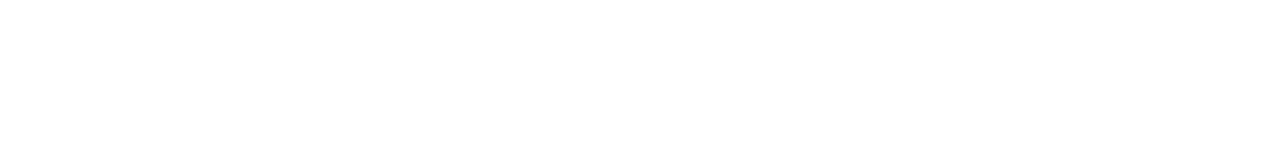
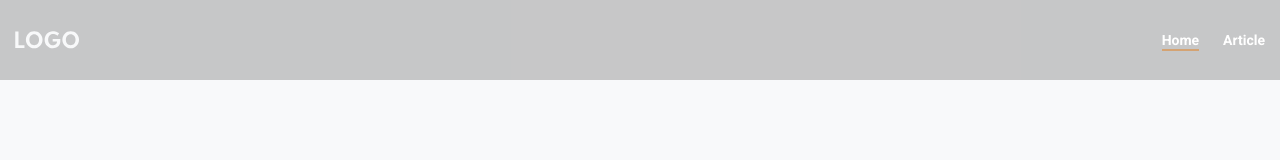
Before and after one commit to IOY3S/Website-MinimalBlog, a plain HTML site: page index.html in a window 1280 px wide. Drawn offline with Linux system fonts and the light colour scheme.

Commit message:
Вёрстка header + адаптация

```diff
--- /dev/null
+++ b/css/common.css
@@ -0,0 +1,22 @@
+body {
+	color: #495057;
+	font-family: Lora, serif;
+	font-size: 0.875rem;
+	background: #F8F9FA;
+}
+
+/* ----------- */
+.wrapper {
+	min-width: 100%;
+	overflow: clip;
+	display: flex;
+	flex-direction: column;
+}
+
+/* ----------- */
+[class*="__container"] {
+	max-width: 83.125rem;
+	padding-left: 0.9375rem;
+	padding-right: 0.9375rem;
+	margin: 0 auto;
+}
--- /dev/null
+++ b/css/header.css
@@ -0,0 +1,60 @@
+.header {
+	position: fixed;
+	width: 100%;
+	top: 0;
+	left: 0;
+	z-index: 50;
+	background: rgba(0, 0, 0, 0.2);
+}
+
+.header__container {
+	display: flex;
+	justify-content: space-between;
+	align-items: center;
+	gap: 0.9375rem;
+	padding-top: 0.625rem;
+	padding-bottom: 0.625rem;
+	min-height: 5rem;
+}
+
+.header__logo {}
+
+.header__menu {}
+
+.menu {}
+
+.menu__list {
+	display: flex;
+	flex-wrap: wrap;
+	align-items: center;
+	row-gap: 0.3125rem;
+	column-gap: 1.5rem;
+}
+
+.menu__item {}
+
+.menu__link {
+	font-weight: 700;
+	color: #FFF;
+	font-family: 'Roboto', sans-serif;
+	display: inline-block;
+	line-height: 1.5;
+	position: relative;
+}
+
+.menu__link::after {
+	content: "";
+	position: absolute;
+	bottom: 0;
+	left: 50%;
+	width: 0;
+	height: 0.125rem;
+	transition: all 0.3s;
+	background-color: #D4A373;
+}
+
+.menu__link.active::after,
+.menu__link:hover::after {
+	width: 100%;
+	left: 0;
+}
--- a/css/style.css
+++ b/css/style.css
@@ -1,2 +1,6 @@
 /* reset style */
 @import url("reset.css");
+/* common style */
+@import url("common.css");
+/* header style */
+@import url("header.css");
--- a/index.html
+++ b/index.html
@@ -15,7 +15,25 @@
 </head>
 
 <body>
-
+	<div class="wrapper">
+		<header class="header">
+			<div class="header__container">
+				<div class="header__logo">
+					<img src="img/logo.svg" alt="Logo">
+				</div>
+				<nav class="header__menu menu">
+					<ul class="menu__list">
+						<li class="menu__item">
+							<a href="index.html" class="menu__link active">Home</a>
+						</li>
+						<li class="menu__item">
+							<a href="article.html" class="menu__link">Article</a>
+						</li>
+					</ul>
+				</nav>
+			</div>
+		</header>
+	</div>
 </body>
 
 </html>
```
